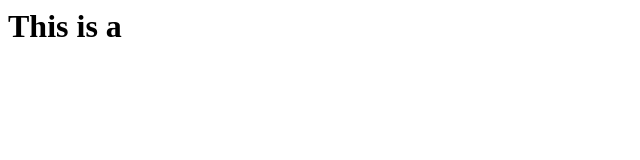
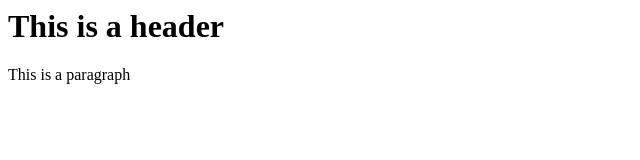
Before and after one commit to JadinAR7/git-test, a plain HTML site: page index.html in a window 1280 px wide. Shown: the whole page, without its empty margins (0-640 px from the left). Drawn offline with Linux system fonts and the light colour scheme.

Commit message:
second commit

```diff
--- a/index.html
+++ b/index.html
@@ -8,8 +8,8 @@
 </head>
 
 <body>
-    <h1>This is a <header></header>
-    </h1>
+    <h1>This is a header</h1>
+    <p>This is a paragraph</p>
 </body>
 
 </html>
```
